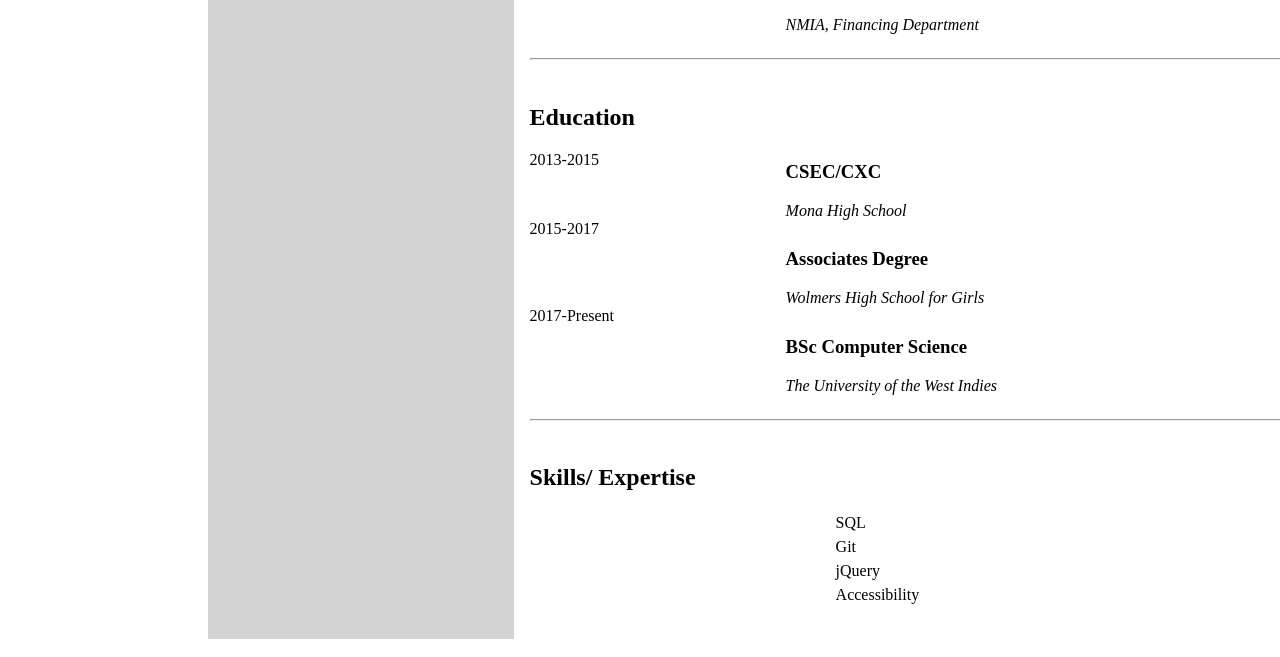
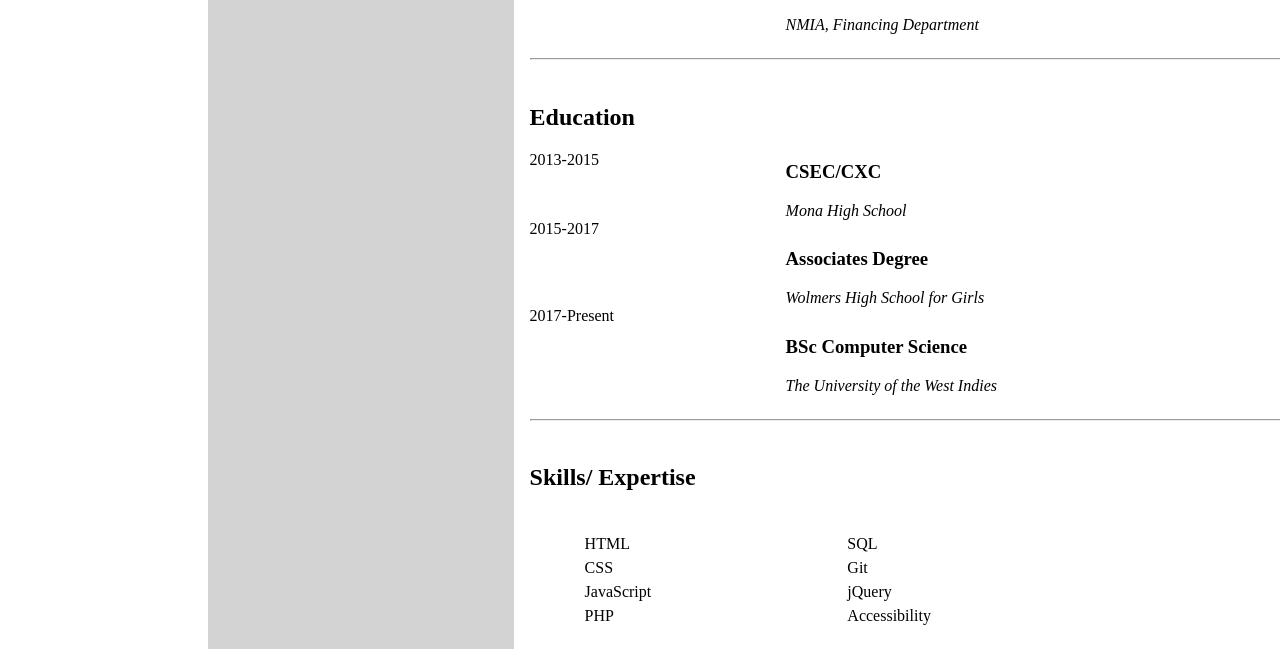
Before and after one commit to kimberly3/kimberly3.github.io, a plain HTML site: page index.html in a window 1280 px wide. Shown: the part 833-1490 px from the top of the page. Drawn offline with Linux system fonts and the light colour scheme.

Commit message:
Third update

```diff
--- a/index.html
+++ b/index.html
@@ -77,13 +77,23 @@
 
 				<div class="section-title">
 					<h2> Skills/ Expertise</h2>
-					<div class="content">
-						<ul>
+					<div class="row">
+						<div class="column">
+						<ol>
+							<li>HTML</li>
+							<li>CSS</li>
+							<li>JavaScript</li>
+							<li>PHP</li>
+						</ol>
+						</div>
+						<div class="column">
+						<ol>
 							<li>SQL</li>
 							<li>Git</li>
 							<li>jQuery</li>
 							<li>Accessibility</li>
-						</ul>
+						</ol>
+						</div>
 					</div>
 				</div>
 			</div>
--- a/style.css
+++ b/style.css
@@ -39,6 +39,12 @@ body {
 	width: 90%;
 }
 
+.column {
+    float: left;
+    width: 33.33%;
+    padding: 5px;
+}
+
 .content h3{
 	color: black;
 }
@@ -64,12 +70,6 @@ body {
 	grid-gap: 1em;
 	top: 50px;
 }
-/*<ul>
-							<li>HTML</li>
-							<li>CSS</li>
-							<li>JavaScript</li>
-							<li>PHP</li>
-						</ul>*/
 
 .wrapper .first{
 	background: lightgray;
```
